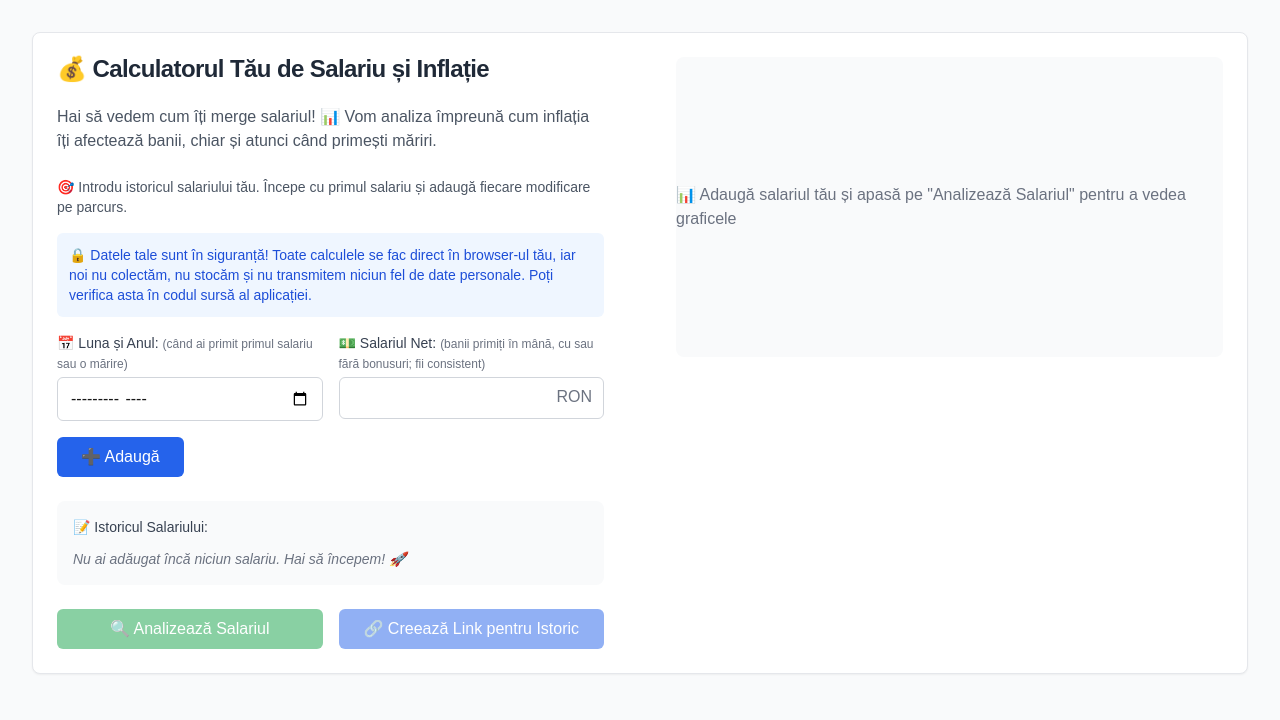
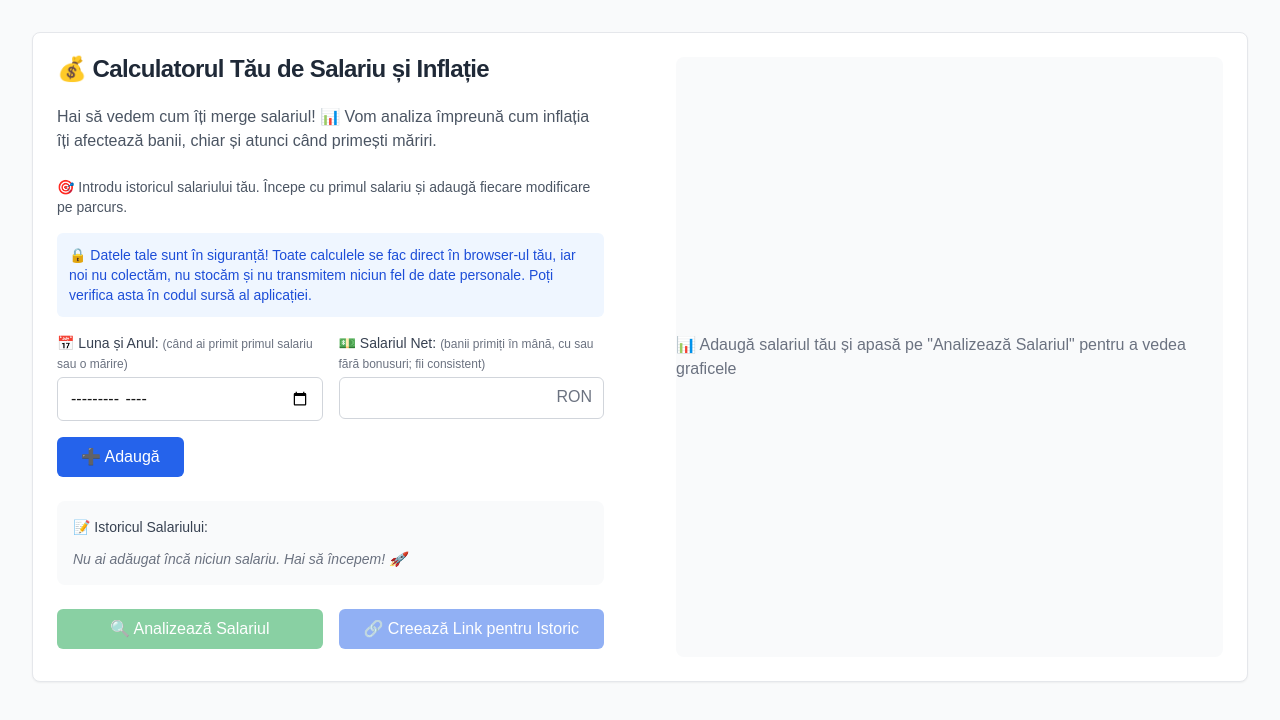
Before and after one commit to bvb-org/salary-chart, a Next.js app: page / in a window 1280 px wide. Shown: the top 720 px of the page. Built offline with nearby package versions, Linux system fonts and the light colour scheme.

Commit message:
fix: put line chart divs inside main container for web

```diff
--- a/src/components/SalaryChart.tsx
+++ b/src/components/SalaryChart.tsx
@@ -562,10 +562,10 @@ const SalaryChart = () => {
                   </ResponsiveContainer>
                 </div>
               )}
-              <div className="h-[300px] lg:h-[calc(100vh-38rem)] min-h-[300px]" ref={graphRef}>
+              <div className="h-[500px] lg:h-[600px] relative" ref={graphRef}>
                 {chartData.length > 0 ? (
                   <>
-                    <ResponsiveContainer width="100%" height="100%">
+                    <ResponsiveContainer width="100%" height="70%">
                       <LineChart
                         data={chartData}
                         margin={{ top: 30, right: 30, left: 20, bottom: 65 }}
```
